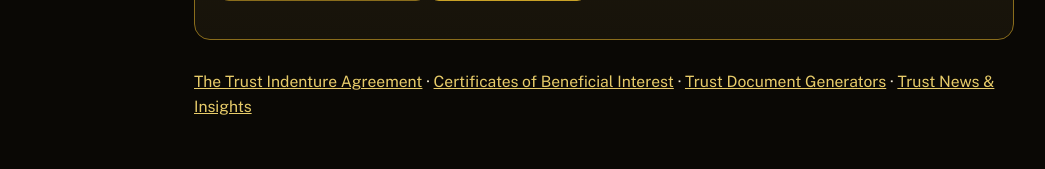
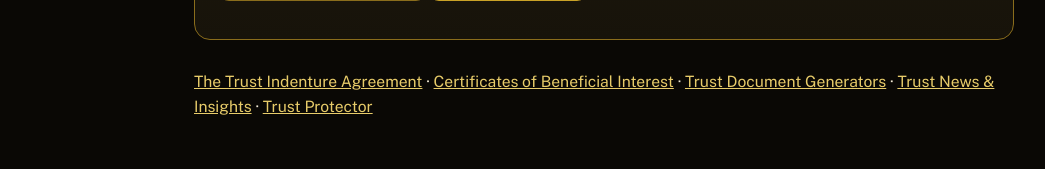
Before and after one commit to Madisonshalom72/build-a-trust-24, a plain HTML site: page private-express-trust.html in a window 1280 px wide. Shown: the part 4252-4421 px from the top of the page, without its empty margins (36-1081 px from the left). Drawn offline with nearby package versions, Linux system fonts and the light colour scheme; a web font is replaced by a local one.

Commit message:
Add Trust Protector link to private-express-trust.html

```diff
--- a/private-express-trust.html
+++ b/private-express-trust.html
@@ -156,7 +156,7 @@
           <p><a class="btn" href="index.html#builder">Start the Trust Builder</a> <a class="btn primary" href="https://whop.com/checkout/plan_a5JnKpQjFo3Sg/" target="_blank" rel="noopener">Get Full Access</a></p>
         </div>
       </div>
-      <p class="more-news"><a href="trust-indenture-agreement.html">The Trust Indenture Agreement</a> &middot; <a href="certificate-of-beneficial-interest.html">Certificates of Beneficial Interest</a> &middot; <a href="document-generators.html">Trust Document Generators</a> &middot; <a href="news.html">Trust News &amp; Insights</a></p>
+      <p class="more-news"><a href="trust-indenture-agreement.html">The Trust Indenture Agreement</a> &middot; <a href="certificate-of-beneficial-interest.html">Certificates of Beneficial Interest</a> &middot; <a href="document-generators.html">Trust Document Generators</a> &middot; <a href="news.html">Trust News &amp; Insights</a> &middot; <a href="trust-protector.html">Trust Protector</a></p>
     </div>
 
     <footer>
```
